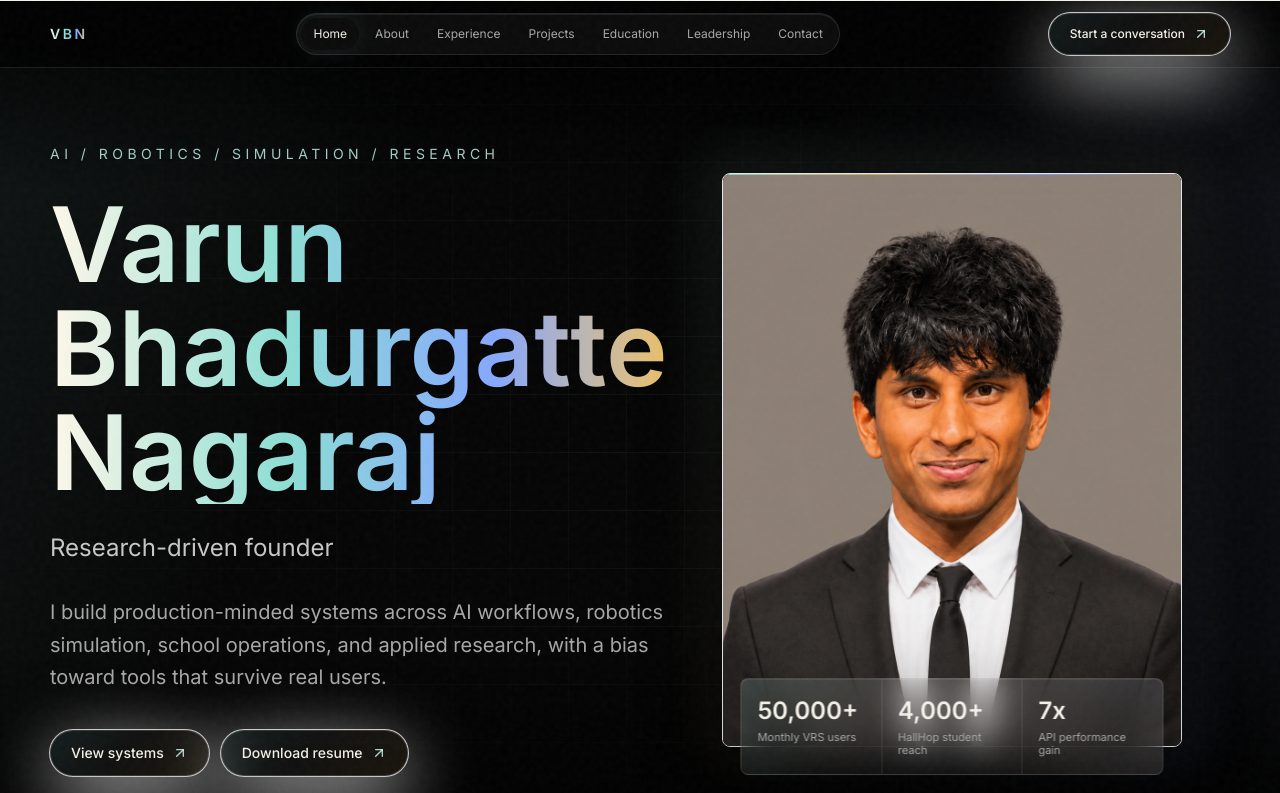
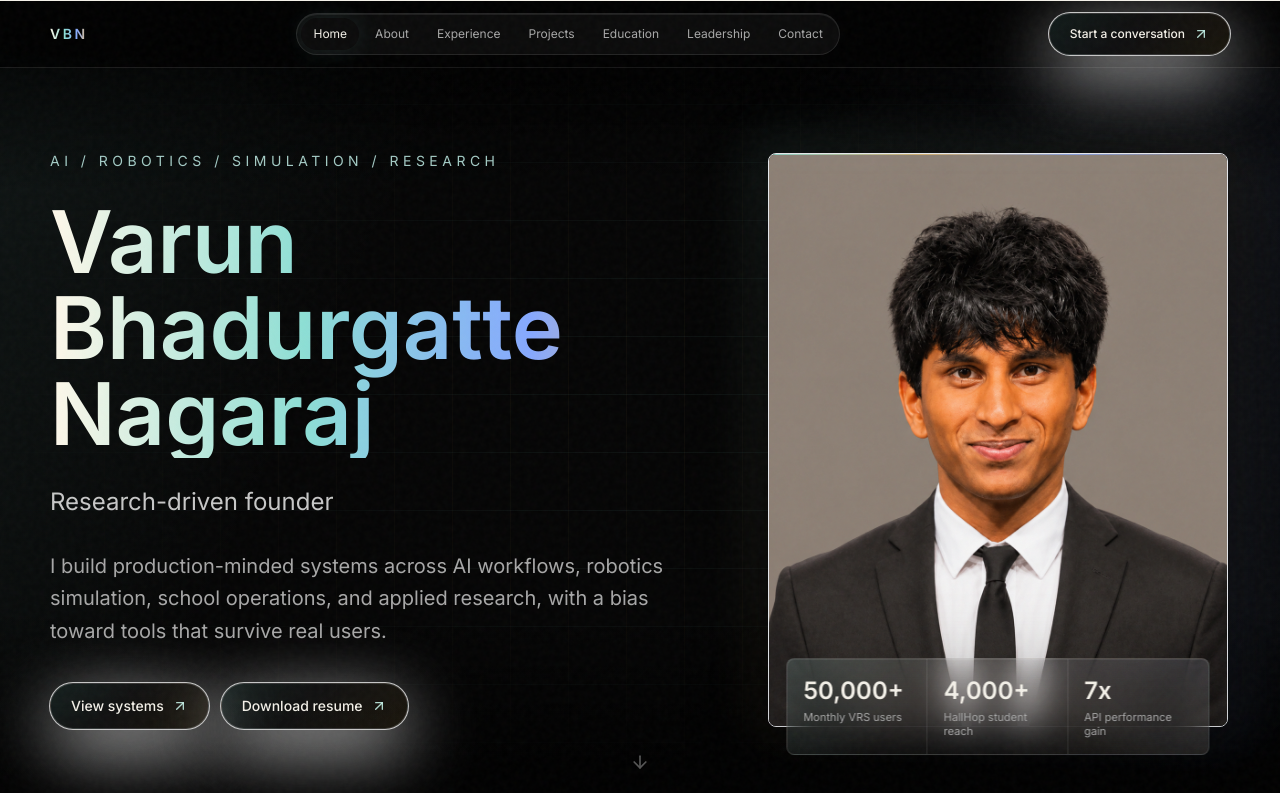
Before and after one commit to varun-b-nagaraj/E-Portfolio, a Next.js app: page / in a window 1280 px wide. Shown: the top 793 px of the page. Built offline with nearby package versions, Linux system fonts and the light colour scheme.

Commit message:
Fix hero headline clipping

```diff
--- a/src/components/Hero.tsx
+++ b/src/components/Hero.tsx
@@ -25,8 +25,8 @@ export function Hero() {
       }}
     >
       <BackgroundGrid />
-      <div className="container-page relative z-10 grid items-center gap-12 py-16 lg:grid-cols-[1.08fr_0.92fr]">
-        <div>
+      <div className="container-page relative z-10 grid items-center gap-12 py-16 lg:grid-cols-[minmax(0,1.18fr)_minmax(360px,0.82fr)]">
+        <div className="min-w-0">
           <motion.p
             className="section-kicker text-sm uppercase tracking-[0.32em]"
             initial={motionEnabled ? { opacity: 0, y: 22 } : false}
@@ -37,7 +37,7 @@ export function Hero() {
           </motion.p>
           <div className="mt-7 overflow-hidden">
             <motion.h1
-              className="accent-text max-w-5xl text-6xl font-semibold leading-[0.95] md:text-8xl lg:text-[104px]"
+              className="accent-text max-w-full text-6xl font-semibold leading-[0.95] md:text-8xl lg:text-[clamp(4.9rem,5.35vw,6.15rem)] xl:text-[clamp(5.4rem,5.55vw,6.5rem)]"
               initial={motionEnabled ? { y: 110 } : false}
               animate={motionEnabled ? { y: 0 } : undefined}
               transition={{ duration: 0.9, ease: [0.22, 1, 0.36, 1] }}
```
